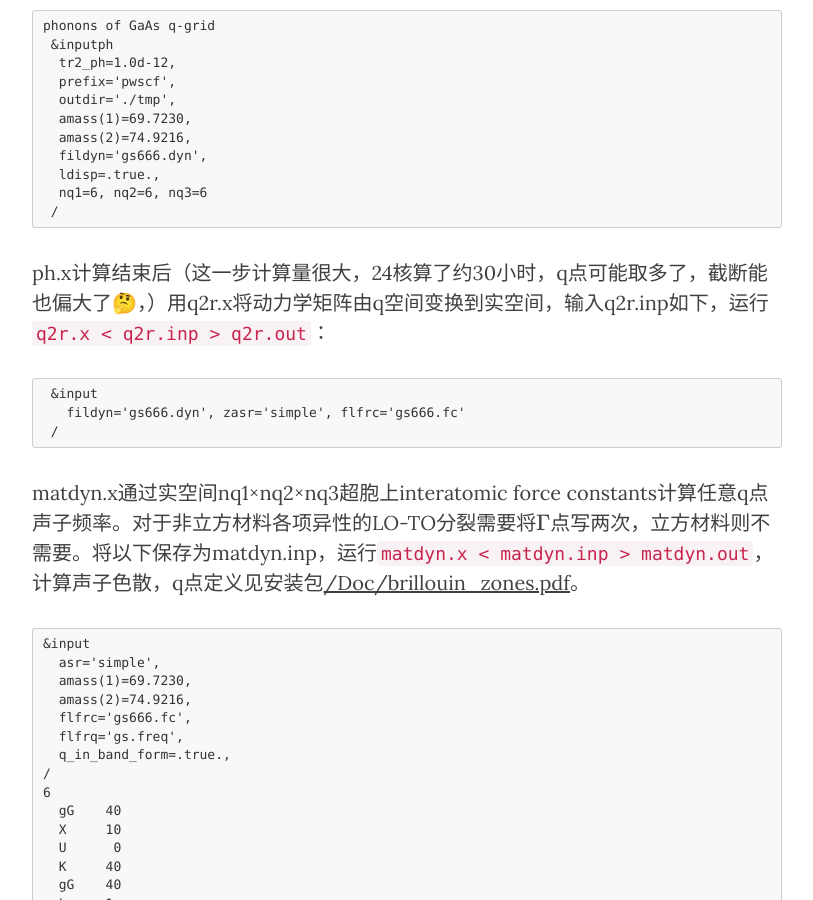
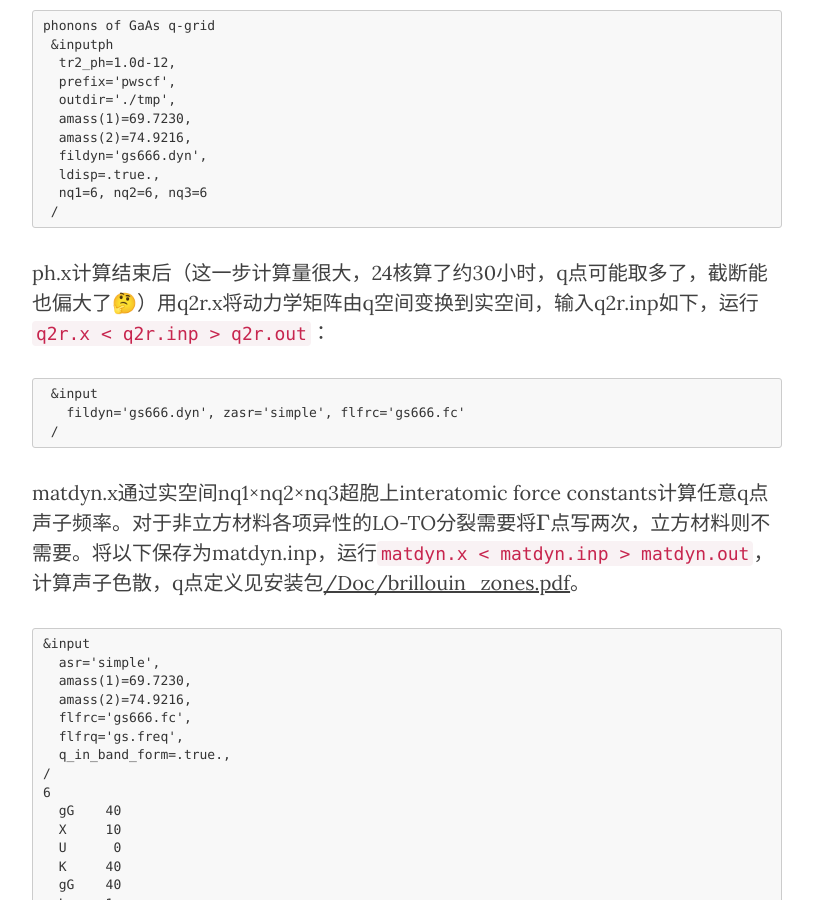
Before and after one commit to yyyu200/DFTbook, a Jekyll site: the page built from _posts/2019-04-01-HandsOn.md, in a window 1280 px wide and 900 px high, scrolled down 26540 px. Shown: the whole window, without its empty margins (233-1046 px from the left). Built offline with Jekyll 4.4.1, drawn with Linux system fonts in a browser that asks for light colours; nearby versions of some CDN libraries; formulas are drawn with MathJax 3; comment, search, counter and statistics services are not loaded.

Commit message:
modify at20190903-17:59:43-aliyun

````diff
--- a/_posts/2019-04-01-HandsOn.md
+++ b/_posts/2019-04-01-HandsOn.md
@@ -914,7 +914,7 @@ phonons of GaAs q-grid
  /
 ```
 
-ph.x计算结束后（这一步计算量很大，24核算了约30小时，q点可能取多了，截断能也偏大了🤔，）用q2r.x将动力学矩阵由q空间变换到实空间，输入q2r.inp如下，运行```q2r.x < q2r.inp > q2r.out```：
+ph.x计算结束后（这一步计算量很大，24核算了约30小时，q点可能取多了，截断能也偏大了🤔）用q2r.x将动力学矩阵由q空间变换到实空间，输入q2r.inp如下，运行```q2r.x < q2r.inp > q2r.out```：
 ```
  &input
    fildyn='gs666.dyn', zasr='simple', flfrc='gs666.fc'
````
